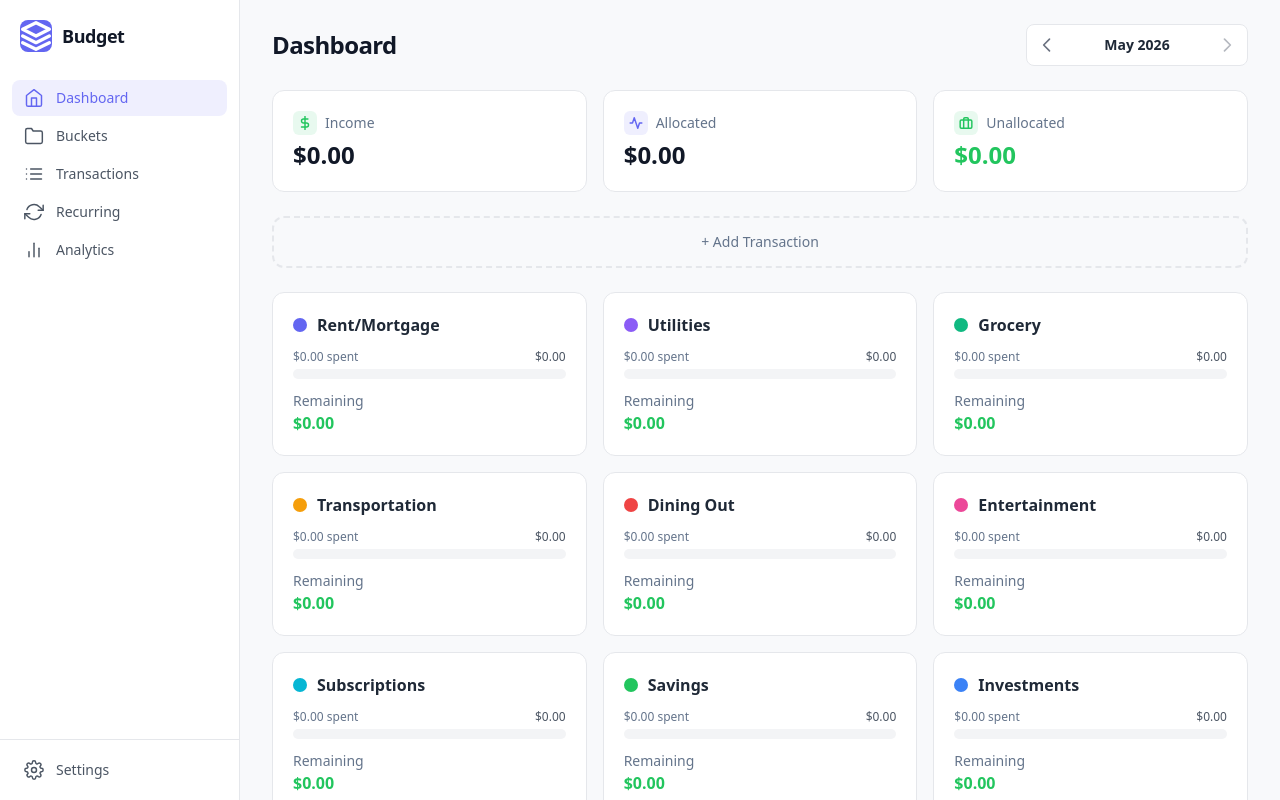
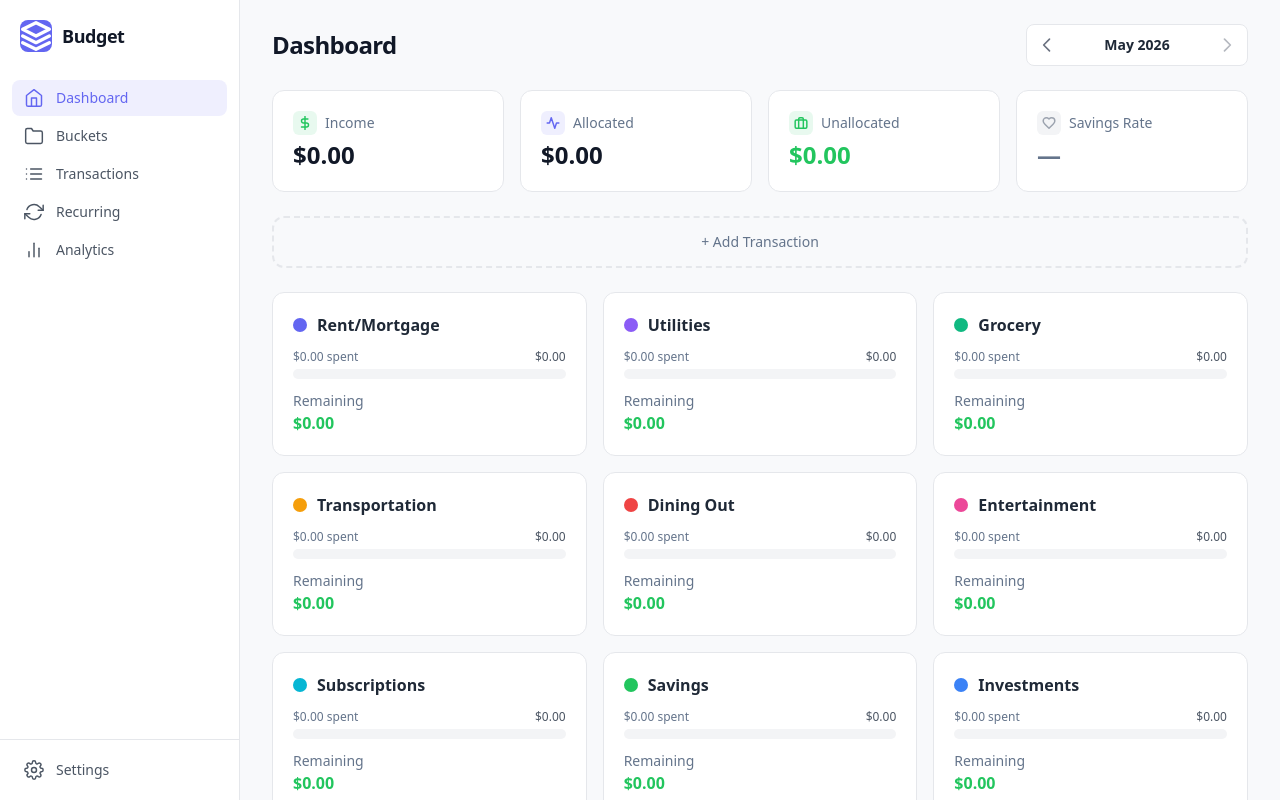
Before and after one commit to pranjalagg/bdgt, a SvelteKit app: page / in a window 1280 px wide. Built offline with nearby package versions, Linux system fonts and the light colour scheme.

Commit message:
feat: add savings rate card to dashboard

```diff
--- a/src/routes/+page.svelte
+++ b/src/routes/+page.svelte
@@ -4,7 +4,7 @@
   import QuickEntry from '$lib/components/shared/QuickEntry.svelte';
   import Modal from '$lib/components/shared/Modal.svelte';
   import GoalCard from '$lib/components/shared/GoalCard.svelte';
-  import { bucketStatuses, currentMonthIncome, currentMonthFixedIncome, currentMonthIncomes, unallocated, addIncome, updateIncome, deleteIncome, buckets } from '$lib/stores/budgetStore';
+  import { bucketStatuses, currentMonthIncome, currentMonthFixedIncome, currentMonthIncomes, unallocated, addIncome, updateIncome, deleteIncome, buckets, savingsRate } from '$lib/stores/budgetStore';
   import type { Income, IncomeType } from '$lib/types';
   import { goalStatuses, addGoal } from '$lib/stores/goalsStore';
   import { currentMonthKey, openModal, closeModal } from '$lib/stores/uiStore';
@@ -47,6 +47,16 @@
     && !goalTargetError && isValidCurrency(goalTargetAmount)
     && !goalBalanceError
     && (goalMode !== 'monthly' || (!!goalMonthlyContribution && !goalContribError && isValidCurrency(goalMonthlyContribution)));
+
+  $: savingsRateColor = $savingsRate === null ? 'text-muted'
+    : $savingsRate >= 20 ? 'text-success'
+    : $savingsRate >= 10 ? 'text-warning'
+    : 'text-danger';
+
+  $: savingsRateIconBg = $savingsRate === null ? 'bg-gray-100 text-gray-400 dark:bg-gray-700 dark:text-gray-500'
+    : $savingsRate >= 20 ? 'bg-success/10 text-success'
+    : $savingsRate >= 10 ? 'bg-warning/10 text-warning'
+    : 'bg-danger/10 text-danger';
 
   async function handleAddGoal() {
     goalAmountTouched = true;
@@ -122,7 +132,7 @@
   </div>
 
   <!-- Summary Cards -->
-  <div class="grid gap-4 sm:grid-cols-3">
+  <div class="grid gap-4 sm:grid-cols-2 lg:grid-cols-4">
     <button class="card cursor-pointer p-5 text-left transition-all hover:border-primary/30 hover:shadow-sm" on:click={() => openModal('income')}>
       <div class="mb-1 flex items-center gap-2">
         <span class="flex h-6 w-6 items-center justify-center rounded-md bg-success/10 text-success">
@@ -164,6 +174,17 @@
       </div>
       <p class="metric-value" class:text-danger={$unallocated < 0} class:text-warning={$unallocated > 0} class:text-success={$unallocated === 0}>
         {formatCurrency($unallocated)}
+      </p>
+    </div>
+    <div class="card p-5">
+      <div class="mb-1 flex items-center gap-2">
+        <span class="flex h-6 w-6 items-center justify-center rounded-md {savingsRateIconBg}">
+          <svg class="h-3.5 w-3.5" viewBox="0 0 24 24" fill="none" stroke="currentColor" stroke-width="2.5" stroke-linecap="round" stroke-linejoin="round"><path d="M19 14c1.49-1.46 3-3.21 3-5.5A5.5 5.5 0 0016.5 3c-1.76 0-3 .5-4.5 2-1.5-1.5-2.74-2-4.5-2A5.5 5.5 0 002 8.5c0 2.3 1.5 4.05 3 5.5l7 7Z"/></svg>
+        </span>
+        <p class="metric-label">Savings Rate</p>
+      </div>
+      <p class="metric-value {savingsRateColor}">
+        {$savingsRate !== null ? `${$savingsRate}%` : '—'}
       </p>
     </div>
   </div>
```
